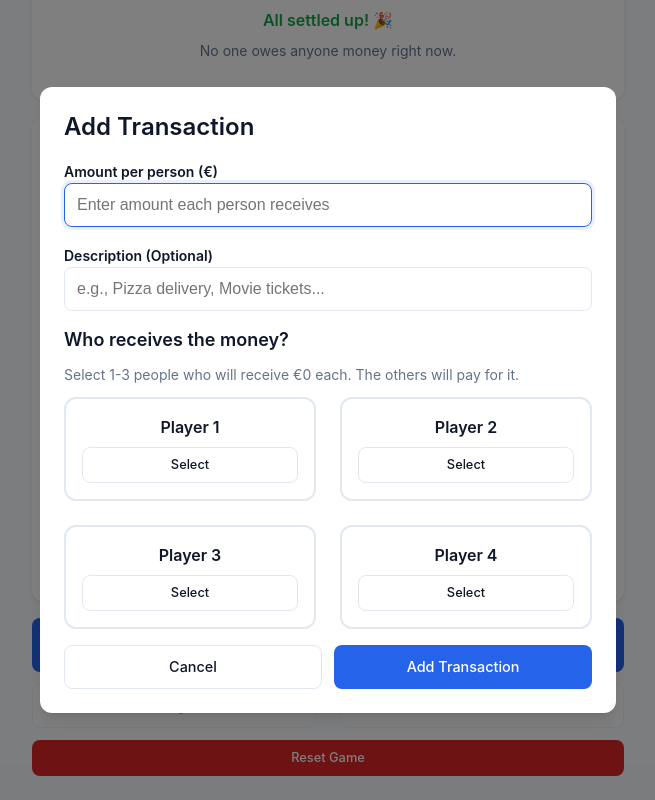
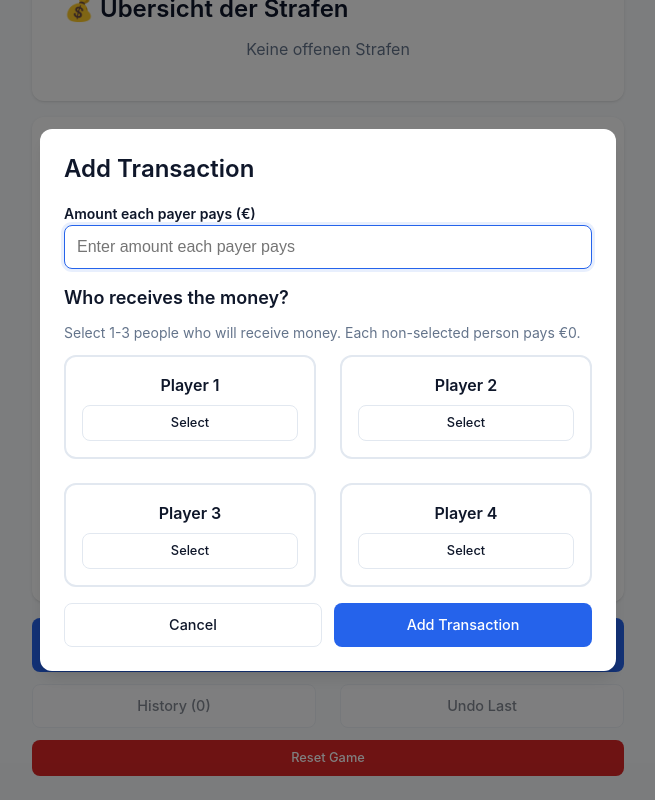
Before and after one commit to thilograffe/coin-stack, a React (Vite) app: page / in a window 1280 px wide. Both pictures are taken after a click on the button "Add Transaction". Shown: the whole page, without its empty margins (312-967 px from the left). Built offline with nearby package versions, Linux system fonts and the light colour scheme.

Commit message:
- removed some unused text components - tweaked the logic for payment, but there is still a little bug with 1   payer and 3 receivers

```diff
--- a/src/App.tsx
+++ b/src/App.tsx
@@ -78,22 +78,23 @@ function App() {
       timestamp: new Date(),
       receivers: receivers,
       payers: payers,
-      amountPerReceiver: transaction.amountPerReceiver,
-      description: transaction.description,
+      amountPerPayer: transaction.amountPerPayer,
     };
 
     // Calculate new balances
-    const totalCost = transaction.amountPerReceiver * receivers.length;
-    const costPerPayer = totalCost / payers.length;
+    // Each payer pays the fixed amount, receivers split the total paid amount
+    const costPerPayer = transaction.amountPerPayer;
+    const totalPaid = costPerPayer * payers.length;
+    const amountPerReceiver = totalPaid / receivers.length;
 
     const updatedPlayers = gameState.players.map((player) => {
       let balanceChange = 0;
 
       if (transaction.receivers.includes(player.id)) {
-        // Player receives money
-        balanceChange = transaction.amountPerReceiver;
+        // Player receives their share of the total paid amount
+        balanceChange = amountPerReceiver;
       } else {
-        // Player pays money
+        // Player pays the fixed amount
         balanceChange = -costPerPayer;
       }
 
@@ -134,9 +135,9 @@ function App() {
 
     if (window.confirm("Are you sure you want to undo the last transaction?")) {
       const lastTransaction = gameState.transactions[0];
-      const totalCost =
-        lastTransaction.amountPerReceiver * lastTransaction.receivers.length;
-      const costPerPayer = totalCost / lastTransaction.payers.length;
+      const costPerPayer = lastTransaction.amountPerPayer;
+      const totalPaid = costPerPayer * lastTransaction.payers.length;
+      const amountPerReceiver = totalPaid / lastTransaction.receivers.length;
 
       // Reverse the balance changes
       const updatedPlayers = gameState.players.map((player) => {
@@ -144,7 +145,7 @@ function App() {
 
         if (lastTransaction.receivers.some((r) => r.id === player.id)) {
           // Reverse: Remove what was received
-          balanceChange = -lastTransaction.amountPerReceiver;
+          balanceChange = -amountPerReceiver;
         } else if (lastTransaction.payers.some((p) => p.id === player.id)) {
           // Reverse: Add back what was paid
           balanceChange = costPerPayer;
@@ -169,7 +170,7 @@ function App() {
     <div className="container">
       <header className="text-center mb-4">
         <h1>Coin Stack</h1>
-        <p className="text-gray">Round {gameState.currentRound}</p>
+        <p className="text-gray">Runde {gameState.currentRound}</p>
       </header>
 
       <DebtOverview players={gameState.players} />
--- a/src/components/DebtOverview.tsx
+++ b/src/components/DebtOverview.tsx
@@ -59,28 +59,13 @@ const DebtOverview = ({ players }: DebtOverviewProps) => {
   };
 
   const debts = calculateDebts();
-  const hasAnyBalance = players.some((p) => p.balance !== 0);
-
-  if (!hasAnyBalance) {
-    return (
-      <div className="card">
-        <h2>💰 Settlement Overview</h2>
-        <div className="text-center py-8">
-          <p className="text-green font-semibold mb-2">All settled up! 🎉</p>
-          <p className="text-gray text-sm">
-            No one owes anyone money right now.
-          </p>
-        </div>
-      </div>
-    );
-  }
 
   return (
     <div className="card">
-      <h2>💰 Who Owes Whom</h2>
+      <h2>💰 Übersicht der Strafen</h2>
       {debts.length === 0 ? (
         <div className="text-center py-4">
-          <p className="text-gray">No outstanding debts</p>
+          <p className="text-gray">Keine offenen Strafen</p>
         </div>
       ) : (
         <div className="space-y-3">
@@ -98,7 +83,7 @@ const DebtOverview = ({ players }: DebtOverviewProps) => {
                   <span className="font-semibold">
                     {getPlayerName(debt.fromPlayerId)}
                   </span>
-                  <div className="text-sm text-gray">owes</div>
+                  <div className="text-sm text-gray">schuldet</div>
                 </div>
                 <div className="text-2xl">→</div>
                 <div>
@@ -114,15 +99,6 @@ const DebtOverview = ({ players }: DebtOverviewProps) => {
               </div>
             </div>
           ))}
-
-          <div
-            className="mt-4 pt-3 border-t"
-            style={{ borderColor: "var(--border)" }}
-          >
-            <p className="text-center text-sm text-gray">
-              💡 Tip: These are the minimum payments needed to settle all debts
-            </p>
-          </div>
         </div>
       )}
     </div>
--- a/src/components/PlayerList.tsx
+++ b/src/components/PlayerList.tsx
@@ -36,7 +36,7 @@ const PlayerList = ({ players, onUpdatePlayerName }: PlayerListProps) => {
 
   return (
     <div className="card">
-      <h2>Players</h2>
+      <h2>Guthaben</h2>
       <div className="grid-2 keep-columns">
         {players.map((player) => (
           <div key={player.id} className="player-card">
--- a/src/components/TransactionForm.tsx
+++ b/src/components/TransactionForm.tsx
@@ -13,7 +13,6 @@ const TransactionForm = ({
   onCancel,
 }: TransactionFormProps) => {
   const [amount, setAmount] = useState("");
-  const [description, setDescription] = useState("");
   const [selectedReceivers, setSelectedReceivers] = useState<string[]>([]);
   const [errors, setErrors] = useState<string[]>([]);
 
@@ -50,8 +49,7 @@ const TransactionForm = ({
 
     const transaction: RoundTransaction = {
       receivers: selectedReceivers,
-      amountPerReceiver: parseFloat(amount),
-      description: description.trim() || undefined,
+      amountPerPayer: parseFloat(amount),
     };
 
     onSubmit(transaction);
@@ -92,12 +90,6 @@ const TransactionForm = ({
       .join(", ");
   };
 
-  const getTotalAmountPerPayer = () => {
-    const payersCount = getPayersCount();
-    if (payersCount === 0) return 0;
-    return (parseFloat(amount || "0") * selectedReceivers.length) / payersCount;
-  };
-
   return (
     <div className="modal-overlay">
       <div className="modal fade-in">
@@ -106,7 +98,7 @@ const TransactionForm = ({
 
           <div className="mb-4">
             <label className="block text-sm font-semibold mb-2">
-              Amount per person (€)
+              Amount each payer pays (€)
             </label>
             <input
               type="number"
@@ -117,31 +109,22 @@ const TransactionForm = ({
                 setAmount(e.target.value);
                 setErrors([]);
               }}
-              placeholder="Enter amount each person receives"
+              placeholder="Enter amount each payer pays"
               className="w-full"
               autoFocus
             />
             {amount && selectedReceivers.length > 0 && getPayersCount() > 0 && (
               <p className="text-sm text-gray mt-1">
-                Total cost: €
-                {(parseFloat(amount) * selectedReceivers.length).toFixed(2)} |
-                Each payer pays: €{getTotalAmountPerPayer().toFixed(2)}
+                Each payer pays: €{parseFloat(amount || "0").toFixed(2)} | Total
+                paid: €
+                {(parseFloat(amount || "0") * getPayersCount()).toFixed(2)} |
+                Each receiver gets: €
+                {(
+                  (parseFloat(amount || "0") * getPayersCount()) /
+                  selectedReceivers.length
+                ).toFixed(2)}
               </p>
             )}
-          </div>
-
-          <div className="mb-4">
-            <label className="block text-sm font-semibold mb-2">
-              Description (Optional)
-            </label>
-            <input
-              type="text"
-              value={description}
-              onChange={(e) => setDescription(e.target.value)}
-              placeholder="e.g., Pizza delivery, Movie tickets..."
-              className="w-full"
-              maxLength={100}
-            />
           </div>
 
           <div className="mb-4">
@@ -149,8 +132,8 @@ const TransactionForm = ({
               Who receives the money?
             </h3>
             <p className="text-sm text-gray mb-3">
-              Select 1-3 people who will receive €{amount || "0"} each. The
-              others will pay for it.
+              Select 1-3 people who will receive money. Each non-selected person
+              pays €{amount || "0"}.
             </p>
 
             <div className="grid-2 keep-columns">
@@ -186,7 +169,19 @@ const TransactionForm = ({
                     selectedReceivers.length > 0 &&
                     amount && (
                       <p className="text-xs text-center text-gray mt-1">
-                        Pays €{getTotalAmountPerPayer().toFixed(2)}
+                        Pays €{parseFloat(amount || "0").toFixed(2)}
+                      </p>
+                    )}
+                  {isReceiver(player.id) &&
+                    selectedReceivers.length > 0 &&
+                    amount &&
+                    getPayersCount() > 0 && (
+                      <p className="text-xs text-center text-gray mt-1">
+                        Gets €
+                        {(
+                          (parseFloat(amount || "0") * getPayersCount()) /
+                          selectedReceivers.length
+                        ).toFixed(2)}
                       </p>
                     )}
                 </div>
--- a/src/index.css
+++ b/src/index.css
@@ -297,6 +297,10 @@ select:focus {
     margin-top: 1rem;
 }
 
+.p-3 {
+    padding: 0.75rem;
+}
+
 .w-full {
     width: 100%;
 }
--- a/src/types.ts
+++ b/src/types.ts
@@ -9,8 +9,7 @@ export interface Transaction {
   timestamp: Date;
   receivers: Player[];
   payers: Player[];
-  amountPerReceiver: number;
-  description?: string;
+  amountPerPayer: number;
 }
 
 export interface GameState {
@@ -21,8 +20,7 @@ export interface GameState {
 
 export interface RoundTransaction {
   receivers: string[]; // Player IDs (1-3 people)
-  amountPerReceiver: number;
-  description?: string;
+  amountPerPayer: number;
 }
 
 export interface PlayerDebt {
```
Also changed, not shown: src/components/TransactionHistory.tsx (+17 -17 lines).
